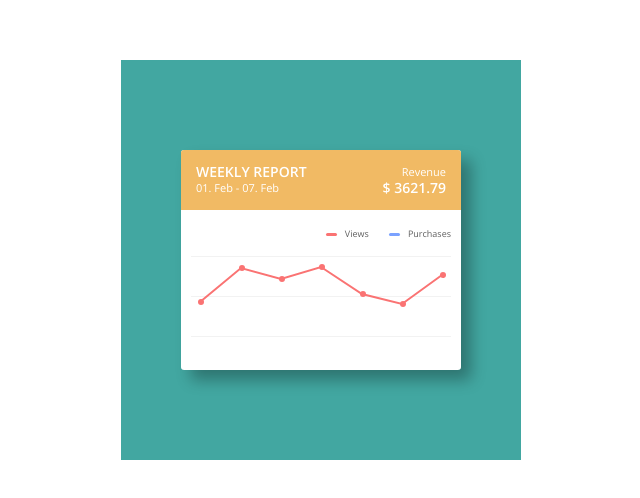
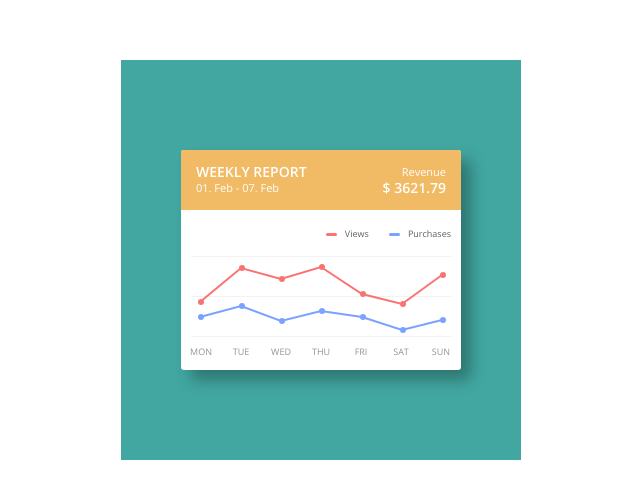
Before and after one commit to wujinhjun/css-exercise, a plain HTML site: page 100-days-challenge/days5/index.html in a window 1280 px wide. Shown: the part 140-638 px from the top of the page, without its empty margins (319-959 px from the left). Drawn offline with nearby package versions, Linux system fonts and the light colour scheme.

Commit message:
feat: finished the 5th day

```diff
--- a/100-days-challenge/days5/index.css
+++ b/100-days-challenge/days5/index.css
@@ -2,6 +2,7 @@
 
 :root {
   --color-red: #fa7373;
+  --color-blue: #7ba2ff;
 }
 
 .frame {
@@ -171,7 +172,7 @@ polyline {
   border-radius: 3px;
   opacity: 0;
   transition: transform 0.4s ease-out 0s, opacity 0.4s ease-out 0s;
-  background: var(--color-red);
+  /* background: var(--color-red); */
 }
 
 .tips::after {
@@ -184,7 +185,7 @@ polyline {
   margin-left: -3px;
   bottom: -3px;
   transform: rotate(45deg);
-  background: var(--color-red);
+  /* background: var(--color-red); */
 }
 
 .upper > svg > polyline {
@@ -243,3 +244,71 @@ polyline {
   left: 249px;
   top: 16px;
 }
+
+.lower > svg > polyline {
+  stroke: var(--color-blue);
+}
+
+.lower .point {
+  background: var(--color-blue);
+}
+
+.lower .tips {
+  background: var(--color-blue);
+}
+
+.lower .tips::after {
+  background: var(--color-blue);
+}
+
+.lower .num1 {
+  left: 7px;
+  top: 58px;
+}
+
+.lower .num2 {
+  left: 48px;
+  top: 47px;
+}
+
+.lower .num3 {
+  left: 88px;
+  top: 62px;
+}
+
+.lower .num4 {
+  left: 128px;
+  top: 52px;
+}
+
+.lower .num5 {
+  left: 169px;
+  top: 58px;
+}
+
+.lower .num6 {
+  left: 209px;
+  top: 71px;
+}
+
+.lower .num7 {
+  left: 249px;
+  top: 61px;
+}
+
+.timeline {
+  width: 280px;
+  height: 30px;
+  margin: 0 auto;
+}
+
+.day {
+  display: block;
+  float: left;
+  width: 40px;
+  font-size: 9px;
+  color: #949494;
+  line-height: 30px;
+  text-transform: uppercase;
+  text-align: center;
+}
--- a/100-days-challenge/days5/index.html
+++ b/100-days-challenge/days5/index.html
@@ -55,6 +55,46 @@
               </div>
             </div>
           </div>
+          <div class="data lower">
+            <svg>
+              <polyline
+                points="9,61 50,50 90,65 130,55 171,61 211,74 251,64"
+              ></polyline>
+            </svg>
+            <div class="points">
+              <div class="point num1">
+                <div class="tips">26</div>
+              </div>
+              <div class="point num2">
+                <div class="tips">41</div>
+              </div>
+              <div class="point num3">
+                <div class="tips">22</div>
+              </div>
+              <div class="point num4">
+                <div class="tips">36</div>
+              </div>
+              <div class="point num5">
+                <div class="tips">25</div>
+              </div>
+              <div class="point num6">
+                <div class="tips">13</div>
+              </div>
+              <div class="point num7">
+                <div class="tips">20</div>
+              </div>
+            </div>
+          </div>
+        </div>
+
+        <div class="timeline">
+          <span class="day">Mon</span>
+          <span class="day">Tue</span>
+          <span class="day">Wed</span>
+          <span class="day">Thu</span>
+          <span class="day">Fri</span>
+          <span class="day">Sat</span>
+          <span class="day">Sun</span>
         </div>
       </div>
     </div>
```
